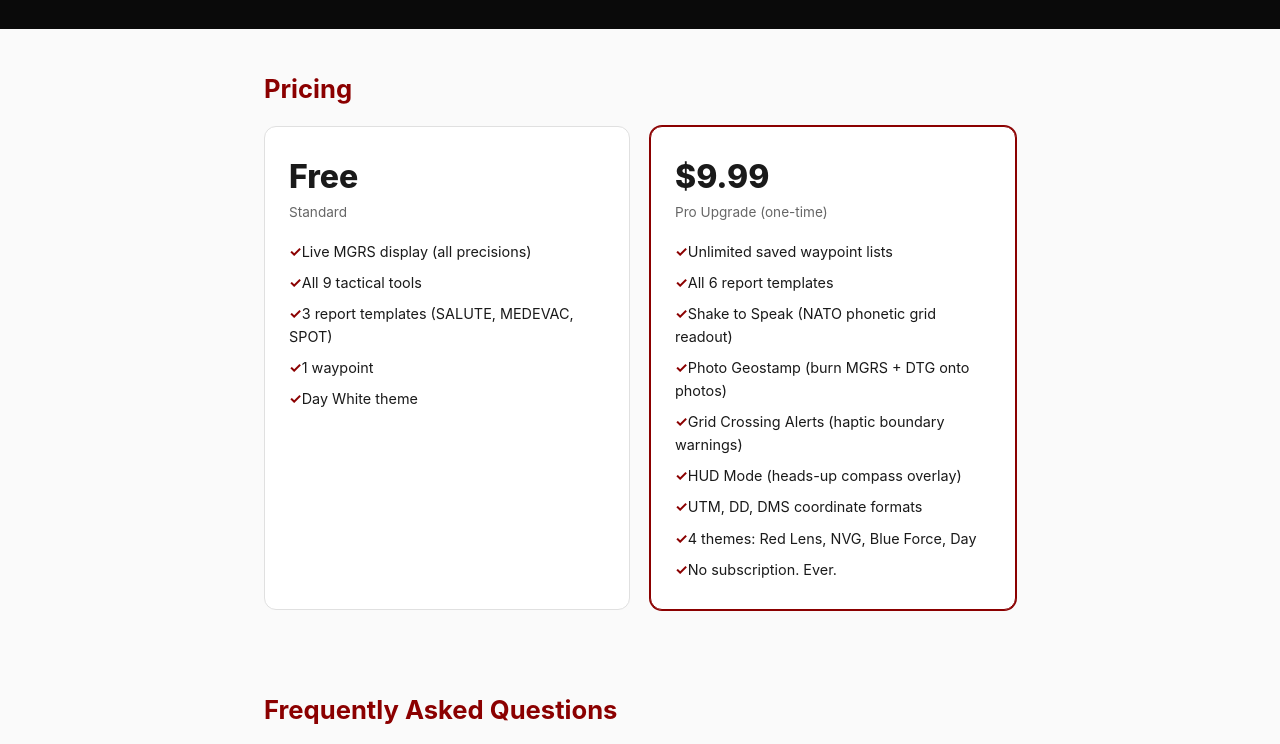
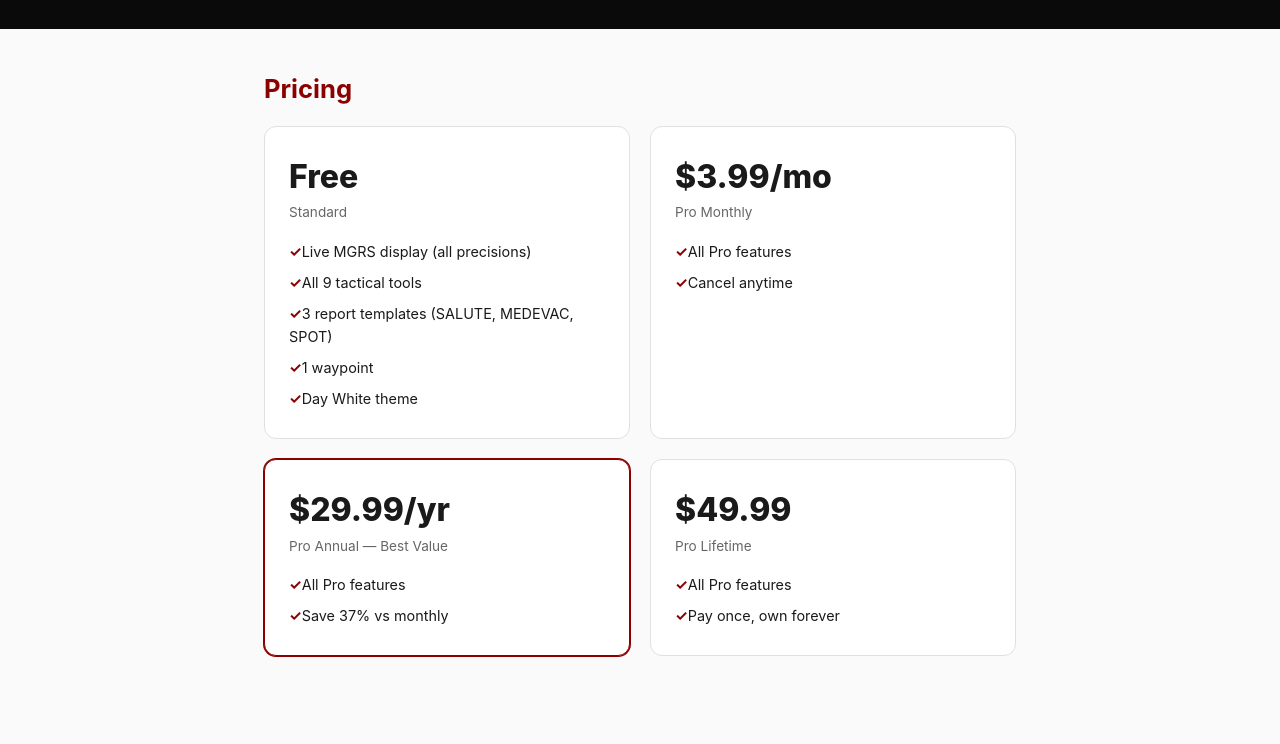
Before and after one commit to RedGridTactical/RedGridMGRS, a website: page docs/index.html in a window 1280 px wide. Shown: the part 2484-3228 px from the top of the page. Drawn offline with Linux system fonts and the light colour scheme.

Commit message:
update README and GitHub Pages store information
- $3.99/mo, $29.99/yr, $49.99 lifetime (was $9.99 one-time)
- Update FAQ to reflect subscription options
- Align with ASC and website pricing

Co-Authored-By: Claude Opus 4.6 (1M context) <noreply@anthropic.com>

```diff
--- a/docs/index.html
+++ b/docs/index.html
@@ -617,19 +617,28 @@
         <li>Day White theme</li>
       </ul>
     </div>
+    <div class="price-card">
+      <div class="price">$3.99/mo</div>
+      <div class="price-label">Pro Monthly</div>
+      <ul>
+        <li>All Pro features</li>
+        <li>Cancel anytime</li>
+      </ul>
+    </div>
     <div class="price-card featured">
-      <div class="price">$9.99</div>
-      <div class="price-label">Pro Upgrade (one-time)</div>
+      <div class="price">$29.99/yr</div>
+      <div class="price-label">Pro Annual — Best Value</div>
       <ul>
-        <li>Unlimited saved waypoint lists</li>
-        <li>All 6 report templates</li>
-        <li>Shake to Speak (NATO phonetic grid readout)</li>
-        <li>Photo Geostamp (burn MGRS + DTG onto photos)</li>
-        <li>Grid Crossing Alerts (haptic boundary warnings)</li>
-        <li>HUD Mode (heads-up compass overlay)</li>
-        <li>UTM, DD, DMS coordinate formats</li>
-        <li>4 themes: Red Lens, NVG, Blue Force, Day</li>
-        <li>No subscription. Ever.</li>
+        <li>All Pro features</li>
+        <li>Save 37% vs monthly</li>
+      </ul>
+    </div>
+    <div class="price-card">
+      <div class="price">$49.99</div>
+      <div class="price-label">Pro Lifetime</div>
+      <ul>
+        <li>All Pro features</li>
+        <li>Pay once, own forever</li>
       </ul>
     </div>
   </div>
@@ -665,8 +674,8 @@
   </div>
 
   <div class="faq-item">
-    <h4>Is there a subscription?</h4>
-    <p>No. The app is free to download. $9.99 Pro upgrade is one-time. No recurring charges, ever.</p>
+    <h4>What are the pricing options?</h4>
+    <p>The app is free to download. Pro unlock is available as $3.99/month, $29.99/year (best value), or $49.99 lifetime (one-time, own forever).</p>
   </div>
 
   <div class="faq-item">
```
Also changed, not shown: README.md.
